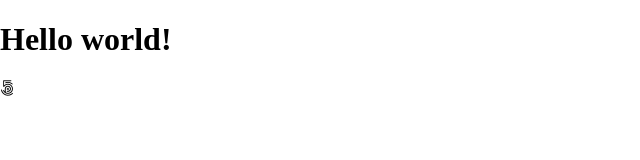
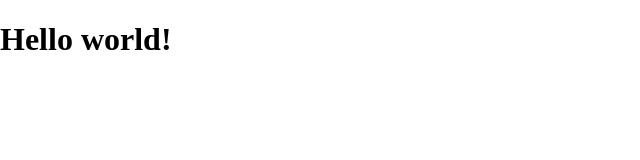
Before and after one commit to roskiecruz/quote-generator, a plain HTML site: page index.html in a window 1280 px wide. Shown: the full height of the page, 0-640 px from the left. Drawn offline with Linux system fonts and the light colour scheme.

Commit message:
Template cleanup

```diff
--- a/index.html
+++ b/index.html
@@ -11,7 +11,6 @@
 <body>
     <h1>Hello world!</h1>
     <!-- Script -->
-    <i class="fab fa-500px"></i>
     <script src="script.js"></script>
 </body>
 </html>
```
